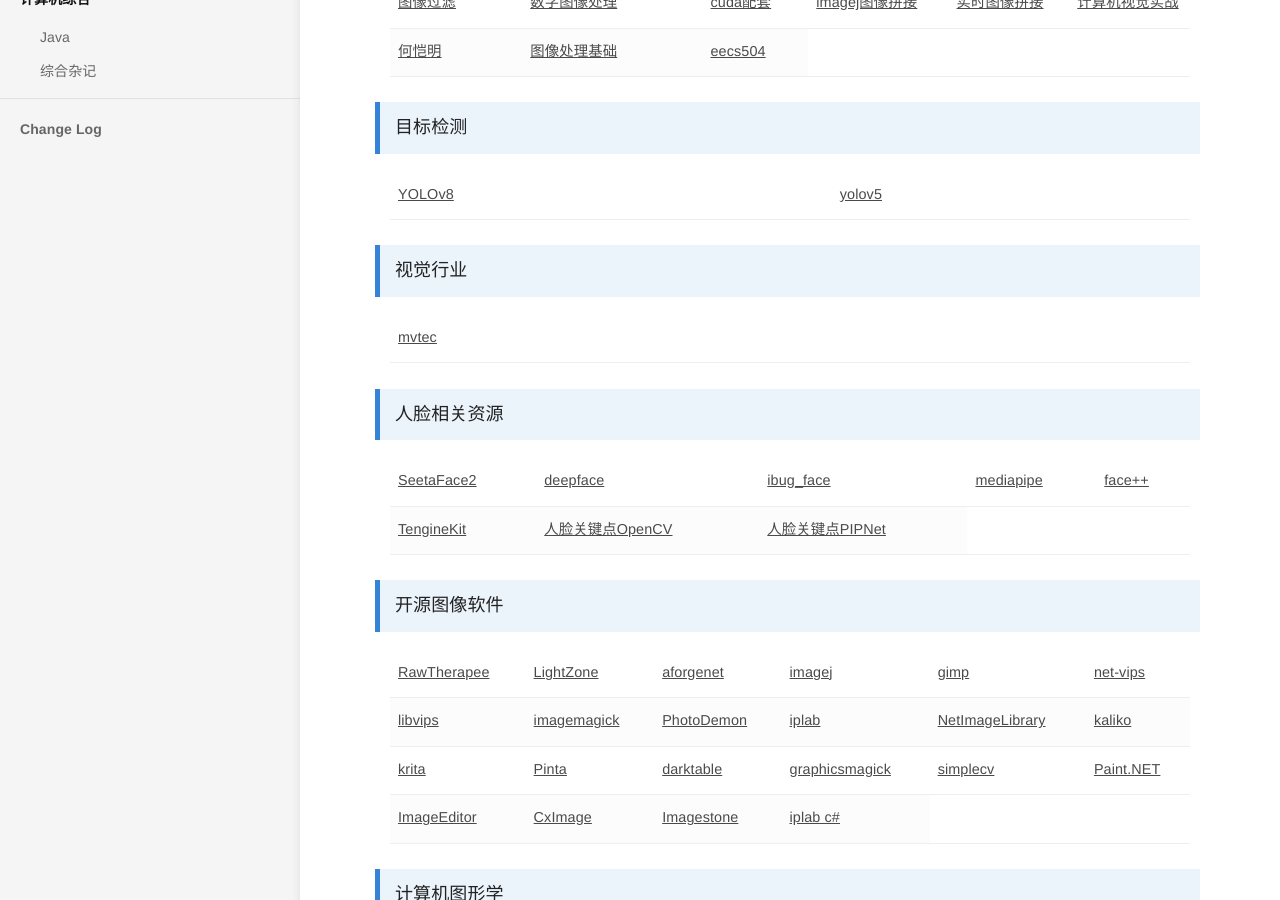
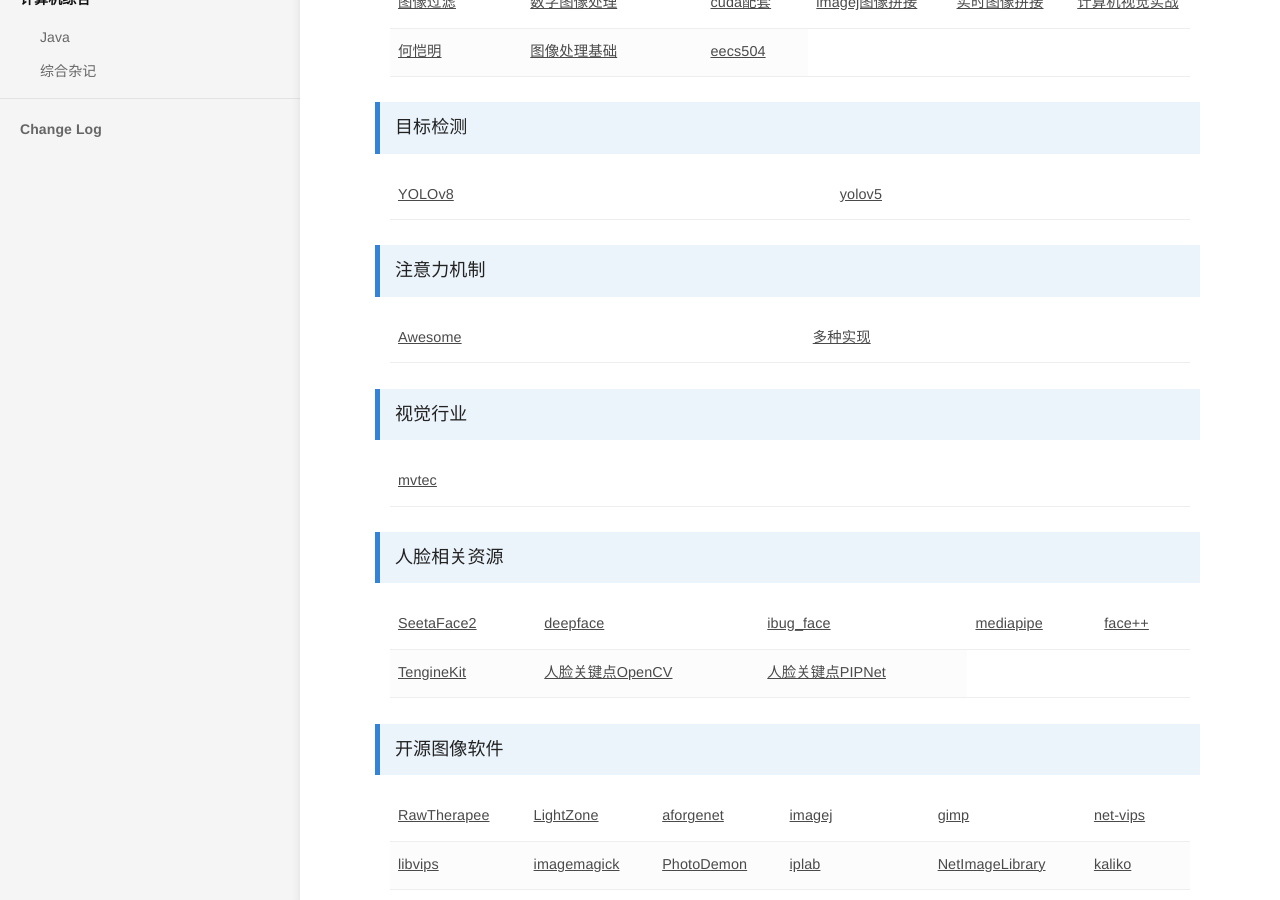
Before and after one commit to bashendixie/Machine_Learning_Notes, a Jekyll site: the page built from _docs/1、机器学习/计算机视觉.md, in a window 1280 px wide and 900 px high, scrolled down 378 px. Built offline with Jekyll 4.4.1, drawn with Linux system fonts in a browser that asks for light colours; some web fonts are replaced.

Commit message:
no message

```diff
--- a/_docs/1、机器学习/计算机视觉.md
+++ b/_docs/1、机器学习/计算机视觉.md
@@ -90,6 +90,20 @@
 			</td>
 			<td>
 				<a href="https://github.com/ultralytics/yolov5" target="_blank">yolov5</a>
+			</td>
+		</tr>
+	</tbody>
+</table>
+
+> 注意力机制
+<table width="1033" style="font-size: 0.8em;">
+	<tbody>
+		<tr>
+			<td>
+				<a href="https://github.com/MenghaoGuo/Awesome-Vision-Attentions" target="_blank">Awesome</a>
+			</td>
+			<td>
+				<a href="https://github.com/xmu-xiaoma666/External-Attention-pytorch" target="_blank">多种实现</a>
 			</td>
 		</tr>
 	</tbody>
```
